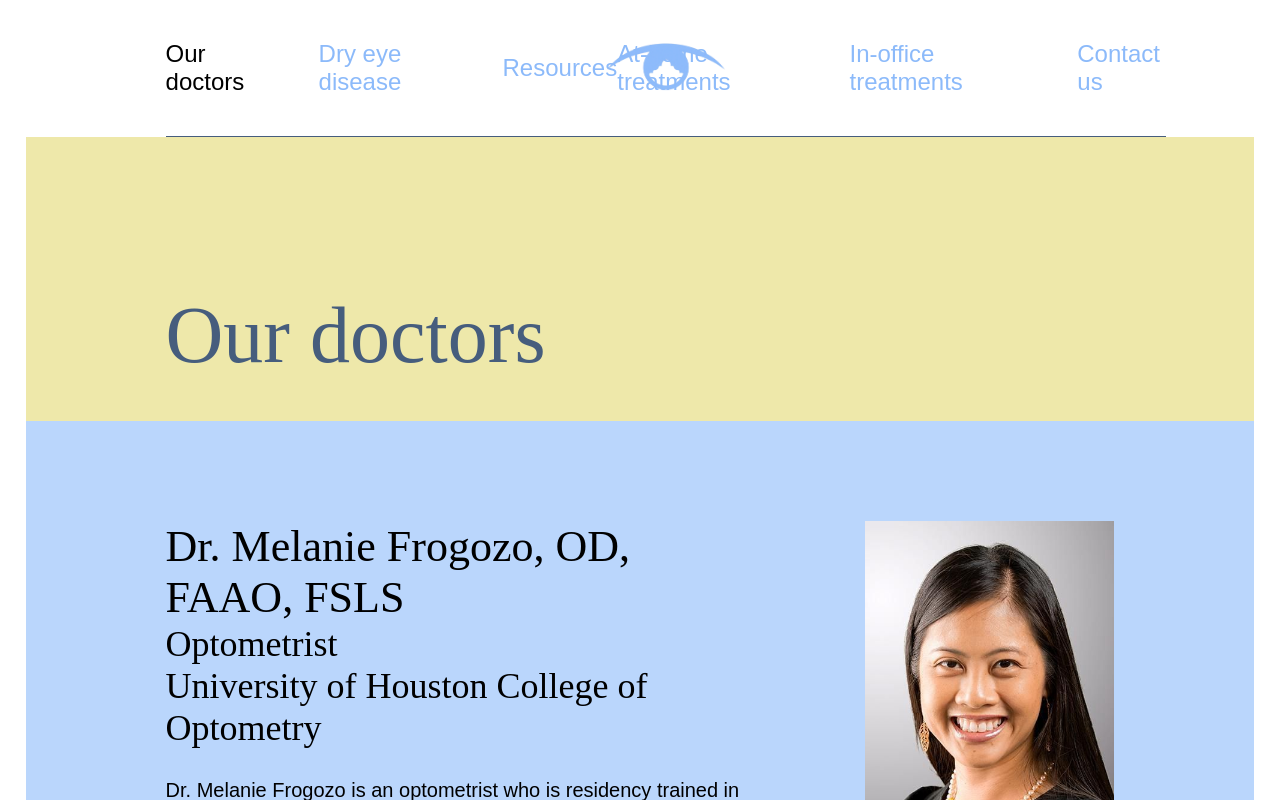
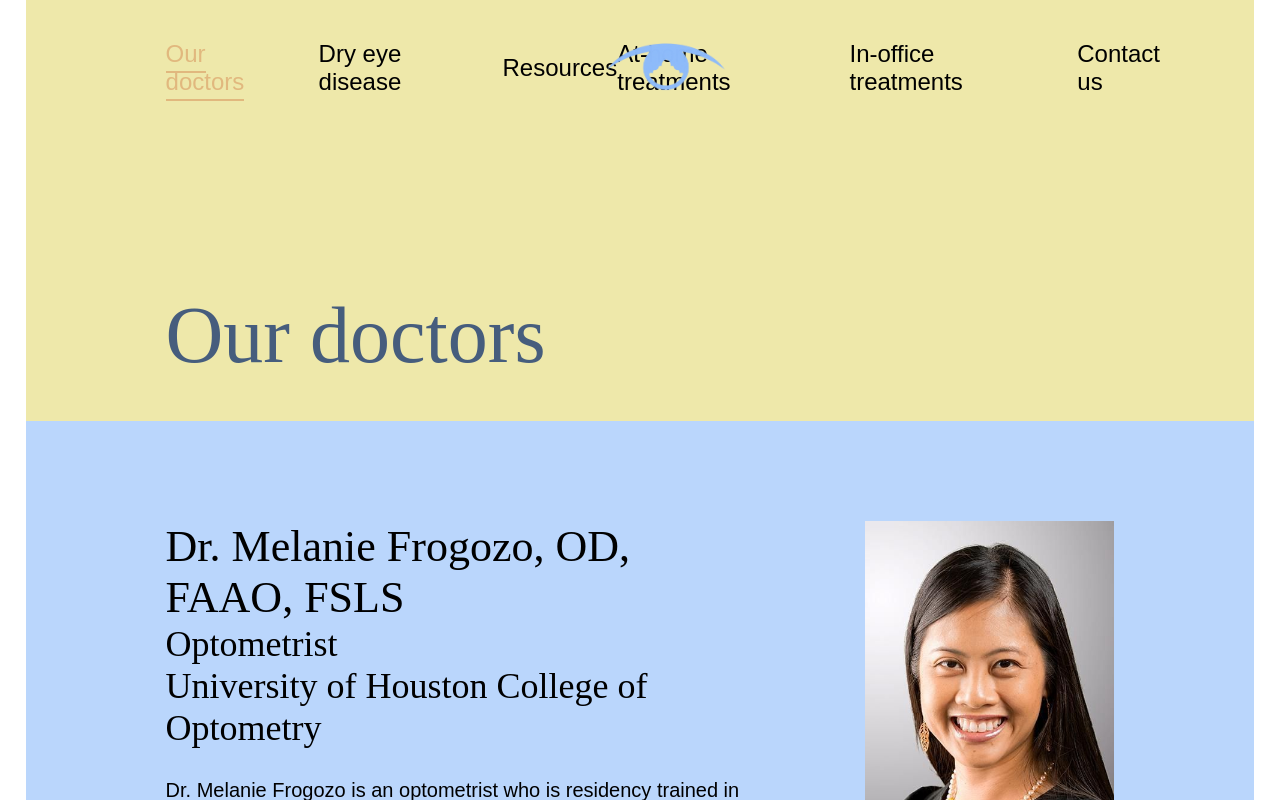
Before and after one commit to kathyhahahahoang/dry-eye-center, a React (Vite) app: page /doctors in a window 1280 px wide. Shown: the top 800 px of the page. Built offline with nearby package versions, Linux system fonts and the light colour scheme; a web font is replaced by a local one.

Commit message:
Create Banner component

```diff
--- a/src/index.css
+++ b/src/index.css
@@ -2,10 +2,16 @@
   --color-blue-dark: #465d7d;
   --color-blue-med: #8cbafa;
   --color-blue-light: #bad6fc;
+  --color-blue-extra-light: #eaf3fe;
 
   --color-grey-dark: #262626;
   --color-grey-med: #c0c0c0;
   --color-grey-light: #f2f2f2;
+
+  --color-orange-dark: #e1b87e;
+  --color-orange-med: #facc8c;
+  --color-orange-light: #fce0ba;
+  --color-orange-extra-light: #fef0dd;
 
   --font-h1-xl: 8rem;
   --font-h2-xl: 6rem;
--- a/src/pages/InOfficeTreatments.module.scss
+++ b/src/pages/InOfficeTreatments.module.scss
@@ -1,22 +1,6 @@
 .container {
   display: flex;
   flex-direction: column;
-  padding-top: 9rem;
-}
-
-.header {
-  padding: 20rem 14rem 4rem 14rem;
-}
-
-.title {
-  font-size: var(--font-h1-xl);
-
-  color: var(--color-blue-dark);
-}
-
-.subtitle {
-  font-size: var(--font-xl);
-  color: var(--color-grey-dark);
 }
 
 .treatment-container {
--- a/src/pages/InOfficeTreatments.tsx
+++ b/src/pages/InOfficeTreatments.tsx
@@ -2,18 +2,18 @@ import styles from "./InOfficeTreatments.module.scss";
 import glasses from "../assets/images/glasses.jpg";
 import { inOfficeTreatments } from "../constants/inOfficeTreatmentsInfo";
 import { NavLink } from "react-router-dom";
+import Banner from "../ui/Banner";
 function InOfficeTreatments() {
   return (
     <div className={styles.container}>
-      <div className={styles.header}>
-        <h1 className={styles.title}>In-office treatments</h1>
-        <p className={styles.subtitle}>
-          At Alamo Eye Care, we offer a variety of in-office dry eye procedures
+      <Banner
+        title="In-office treatments"
+        desc="At Alamo Eye Care, we offer a variety of in-office dry eye procedures
           and treatments. From prescribed pharmaceutical therapeutic treatments
           to FDA approved procedures, we are happy to curate a treatment plan to
-          best fit your needs.
-        </p>
-      </div>
+          best fit your needs."
+        bgColor="var(--color-orange-extra-light)"
+      />
       {inOfficeTreatments.map((el, i) => {
         return (
           <div className={styles["treatment-container"]} key={i}>
--- /dev/null
+++ b/src/ui/Banner.module.scss
@@ -0,0 +1,20 @@
+.container {
+  width: 100%;
+  height: 70rem;
+  position: relative;
+}
+
+.title {
+  font-size: var(--font-h1-xl);
+  position: absolute;
+  left: 12rem;
+  top: 50%;
+}
+
+.desc {
+  font-size: var(--font-xl);
+  position: absolute;
+  left: 12rem;
+  top: 65%;
+  width: 75%;
+}
--- /dev/null
+++ b/src/ui/Banner.tsx
@@ -0,0 +1,22 @@
+import styles from "./Banner.module.scss";
+
+type BannerProps = {
+  title: string;
+  desc: string;
+  bgColor?: string;
+  fontColor?: string;
+};
+
+function Banner({ title, desc, bgColor, fontColor }: BannerProps) {
+  return (
+    <div
+      className={styles.container}
+      style={{ backgroundColor: `${bgColor}`, color: `${fontColor}` }}
+    >
+      <h1 className={styles.title}>{title}</h1>
+      <p className={styles.desc}>{desc}</p>
+    </div>
+  );
+}
+
+export default Banner;
--- a/src/ui/Nav.module.scss
+++ b/src/ui/Nav.module.scss
@@ -1,22 +1,27 @@
 .container {
   width: 100vw;
-  padding: 4rem 14rem 0 14rem;
-  margin: 0 auto;
+  padding: 4rem 14rem;
   position: fixed;
   z-index: 200;
+  transition: all 0.3s;
+  // background-color: white;
+}
+
+.container-scrolled {
   background-color: white;
   transition: all 0.3s;
+  width: 100%;
 }
 
 .nav-links-ul {
   display: flex;
   align-items: center;
+
   position: relative;
-  padding-bottom: 4rem;
-  border-bottom: 1px solid var(--color-blue-dark);
+  //   background-color: lightblue;
 
   li {
-    font-size: var(--font-xl);
+    font-size: 2.4rem;
   }
 }
 
@@ -24,6 +29,8 @@
   display: flex;
   align-items: center;
   gap: 7rem;
+
+  // background-color: green;
 }
 
 .nav-links-center {
@@ -41,10 +48,16 @@
   margin-left: auto;
   display: flex;
   gap: 7rem;
+  // background-color: green;
 }
 
 .link {
-  color: var(--color-blue-med);
+  color: black;
+}
+
+.link-scrolled {
+  // color: #8cbafa;
+  color: black;
 }
 
 .link:hover {
@@ -52,5 +65,65 @@
 }
 
 .link-active {
-  color: black;
+  color: var(--color-orange-dark);
+  padding-bottom: 0.4rem;
+  border-bottom: 2px solid;
 }
+
+/////////// SOLID WHITE BACKGROUND THAT DOESNT CHANGE WHEN SCROLLED ///////
+
+// .container {
+//   width: 100vw;
+//   padding: 4rem 14rem 0 14rem;
+//   margin: 0 auto;
+//   position: fixed;
+//   z-index: 200;
+//   background-color: white;
+//   transition: all 0.3s;
+// }
+
+// .nav-links-ul {
+//   display: flex;
+//   align-items: center;
+//   position: relative;
+//   padding-bottom: 4rem;
+
+//   li {
+//     font-size: var(--font-xl);
+//   }
+// }
+
+// .nav-links-left {
+//   display: flex;
+//   align-items: center;
+//   gap: 7rem;
+// }
+
+// .nav-links-center {
+//   position: absolute;
+//   left: 50%;
+//   transform: translateX(-50%);
+// }
+
+// .picture {
+//   width: 12rem;
+//   height: auto;
+// }
+
+// .nav-links-right {
+//   margin-left: auto;
+//   display: flex;
+//   gap: 7rem;
+// }
+
+// .link {
+//   color: var(--color-blue-med);
+// }
+
+// .link:hover {
+//   color: black;
+// }
+
+// .link-active {
+//   color: black;
+// }
--- a/src/ui/Nav.tsx
+++ b/src/ui/Nav.tsx
@@ -1,17 +1,56 @@
 import styles from "./Nav.module.scss";
 import logo from "../assets/images/logo.png";
 import { NavLink } from "react-router-dom";
+import { useEffect, useState } from "react";
 
 function Nav() {
+  const [isScrolled, setScrolled] = useState(false);
+  const [isMobile, setIsMobile] = useState(window.innerWidth < 650);
+
+  useEffect(() => {
+    window.addEventListener("scroll", handleScroll, { passive: true });
+
+    return () => {
+      window.removeEventListener("scroll", handleScroll);
+    };
+  }, []);
+
+  const handleScroll = () => {
+    if (window.scrollY > 80) {
+      setScrolled(true);
+    } else {
+      setScrolled(false);
+    }
+  };
+
+  useEffect(() => {
+    window.addEventListener("resize", updateMedia);
+    return () => window.removeEventListener("resize", updateMedia);
+  }, []);
+
+  const updateMedia = () => {
+    setIsMobile(window.innerWidth < 650);
+  };
+
+  const scrolledNav =
+    isScrolled && !isMobile
+      ? `${styles.container} ${styles["container-scrolled"]}`
+      : `${styles.container}`;
+
+  const scrolledLink =
+    isScrolled && !isMobile
+      ? `${styles.link} ${styles["link-scrolled"]}`
+      : `${styles.link}`;
+
   return (
-    <nav className={styles.container}>
+    <nav className={scrolledNav}>
       <ul className={styles["nav-links-ul"]}>
         <div className={styles["nav-links-left"]}>
           <li>
             <NavLink
               to="/doctors"
               className={({ isActive }) =>
-                isActive ? `${styles["link-active"]}` : `${styles.link}`
+                isActive ? `${styles["link-active"]}` : `${scrolledLink}`
               }
             >
               Our doctors
@@ -21,7 +60,7 @@ function Nav() {
             <NavLink
               to="/dry-eye-disease"
               className={({ isActive }) =>
-                isActive ? `${styles["link-active"]}` : `${styles.link}`
+                isActive ? `${styles["link-active"]}` : `${scrolledLink}`
               }
             >
               Dry eye disease
@@ -29,9 +68,9 @@ function Nav() {
           </li>
           <li>
             <NavLink
-              to="/resources"
+              to="/dry-eye-disease"
               className={({ isActive }) =>
-                isActive ? `${styles["link-active"]}` : `${styles.link}`
+                isActive ? `${styles["link-active"]}` : `${scrolledLink}`
               }
             >
               Resources
@@ -48,7 +87,7 @@ function Nav() {
             <NavLink
               to="/at-home-treatments"
               className={({ isActive }) =>
-                isActive ? `${styles["link-active"]}` : `${styles.link}`
+                isActive ? `${styles["link-active"]}` : `${scrolledLink}`
               }
             >
               At-home treatments
@@ -58,7 +97,7 @@ function Nav() {
             <NavLink
               to="/in-office-treatments"
               className={({ isActive }) =>
-                isActive ? `${styles["link-active"]}` : `${styles.link}`
+                isActive ? `${styles["link-active"]}` : `${scrolledLink}`
               }
             >
               In-office treatments
@@ -68,7 +107,7 @@ function Nav() {
             <NavLink
               to="/contact"
               className={({ isActive }) =>
-                isActive ? `${styles["link-active"]}` : `${styles.link}`
+                isActive ? `${styles["link-active"]}` : `${scrolledLink}`
               }
             >
               Contact us
@@ -81,3 +120,87 @@ function Nav() {
 }
 
 export default Nav;
+
+// import styles from "./Nav.module.scss";
+// import logo from "../assets/images/logo.png";
+// import { NavLink } from "react-router-dom";
+
+// function Nav() {
+//   return (
+//     <nav className={styles.container}>
+//       <ul className={styles["nav-links-ul"]}>
+//         <div className={styles["nav-links-left"]}>
+//           <li>
+//             <NavLink
+//               to="/doctors"
+//               className={({ isActive }) =>
+//                 isActive ? `${styles["link-active"]}` : `${styles.link}`
+//               }
+//             >
+//               Our doctors
+//             </NavLink>
+//           </li>
+//           <li>
+//             <NavLink
+//               to="/dry-eye-disease"
+//               className={({ isActive }) =>
+//                 isActive ? `${styles["link-active"]}` : `${styles.link}`
+//               }
+//             >
+//               Dry eye disease
+//             </NavLink>
+//           </li>
+//           <li>
+//             <NavLink
+//               to="/resources"
+//               className={({ isActive }) =>
+//                 isActive ? `${styles["link-active"]}` : `${styles.link}`
+//               }
+//             >
+//               Resources
+//             </NavLink>
+//           </li>
+//         </div>
+//         <div className={styles["nav-links-center"]}>
+//           <NavLink to="/">
+//             <img src={logo} className={styles.picture} />
+//           </NavLink>
+//         </div>
+//         <div className={styles["nav-links-right"]}>
+//           <li>
+//             <NavLink
+//               to="/at-home-treatments"
+//               className={({ isActive }) =>
+//                 isActive ? `${styles["link-active"]}` : `${styles.link}`
+//               }
+//             >
+//               At-home treatments
+//             </NavLink>
+//           </li>
+//           <li>
+//             <NavLink
+//               to="/in-office-treatments"
+//               className={({ isActive }) =>
+//                 isActive ? `${styles["link-active"]}` : `${styles.link}`
+//               }
+//             >
+//               In-office treatments
+//             </NavLink>
+//           </li>
+//           <li>
+//             <NavLink
+//               to="/contact"
+//               className={({ isActive }) =>
+//                 isActive ? `${styles["link-active"]}` : `${styles.link}`
+//               }
+//             >
+//               Contact us
+//             </NavLink>
+//           </li>
+//         </div>
+//       </ul>
+//     </nav>
+//   );
+// }
+
+// export default Nav;
```
Also changed, not shown: src/assets/images/home.jpg (added).
